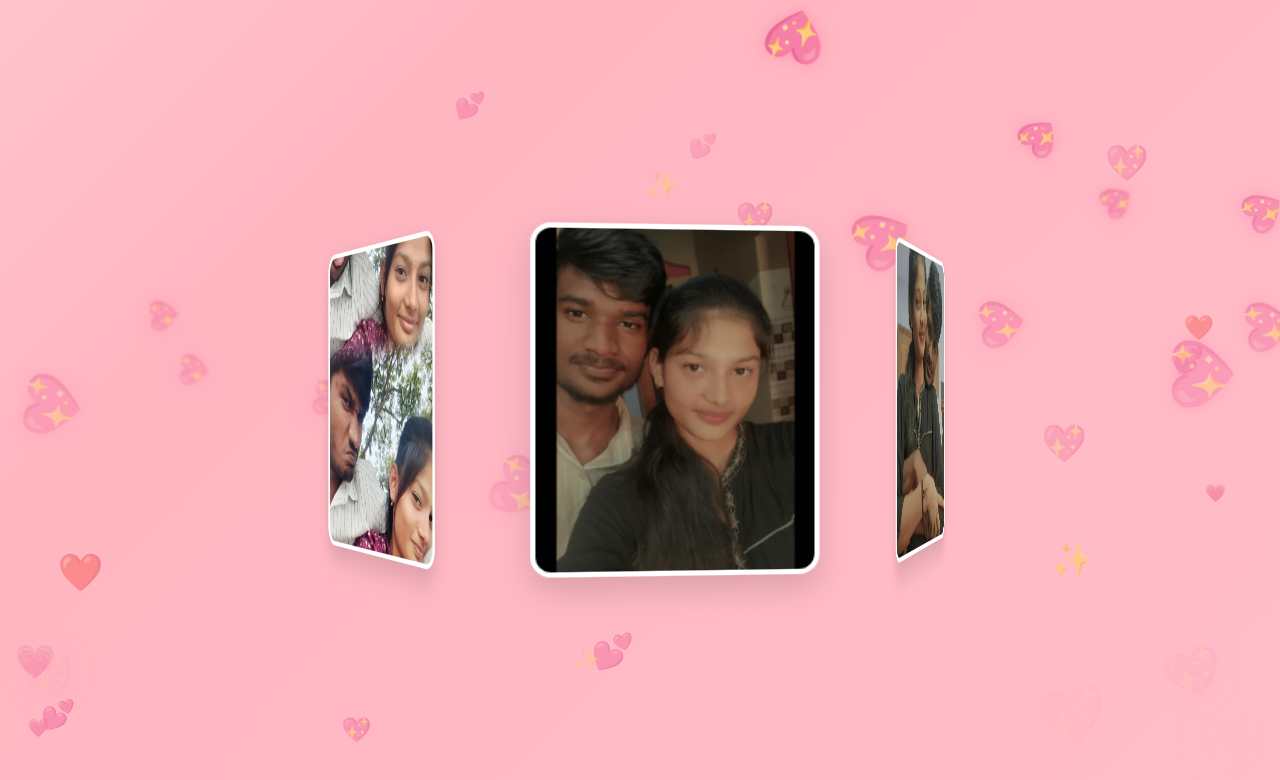
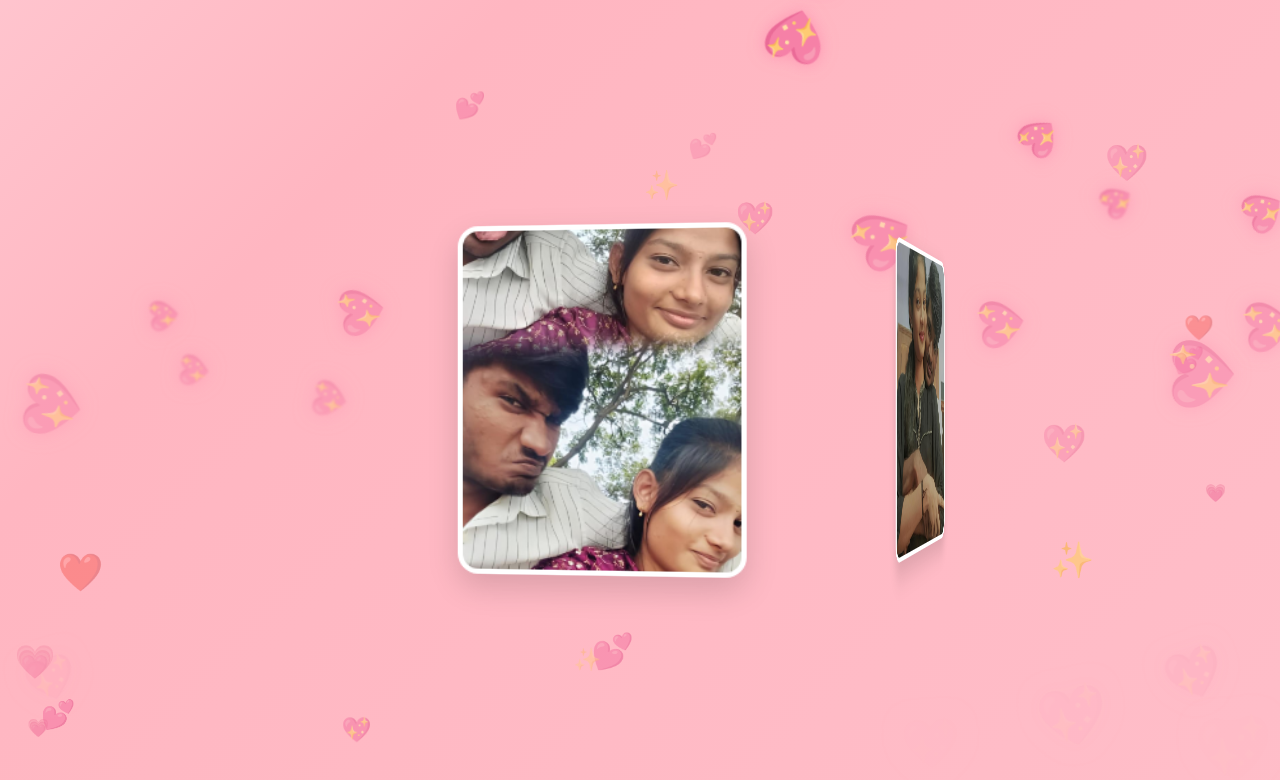
Before and after one commit to SPSKathiravan/valentine-mai, a Next.js app: page /memoriessection in a window 1280 px wide. Shown: the top 780 px of the page. Built offline with nearby package versions, Linux system fonts and the light colour scheme.

Commit message:
Remove photo entry with id 6 from PHOTOS array

```diff
--- a/src/app/memoriessection/page.tsx
+++ b/src/app/memoriessection/page.tsx
@@ -8,7 +8,6 @@ const PHOTOS = [
     { id: 3, src: 'abi3.png', alt: '' },
     { id: 4, src: 'abi4.png', alt: '' },
     { id: 5, src: 'abi5.png', alt: '' },
-    { id: 6, src: 'abi6.png', alt: '' },
 ];
 
 export default function PhotoScroll() {
```
